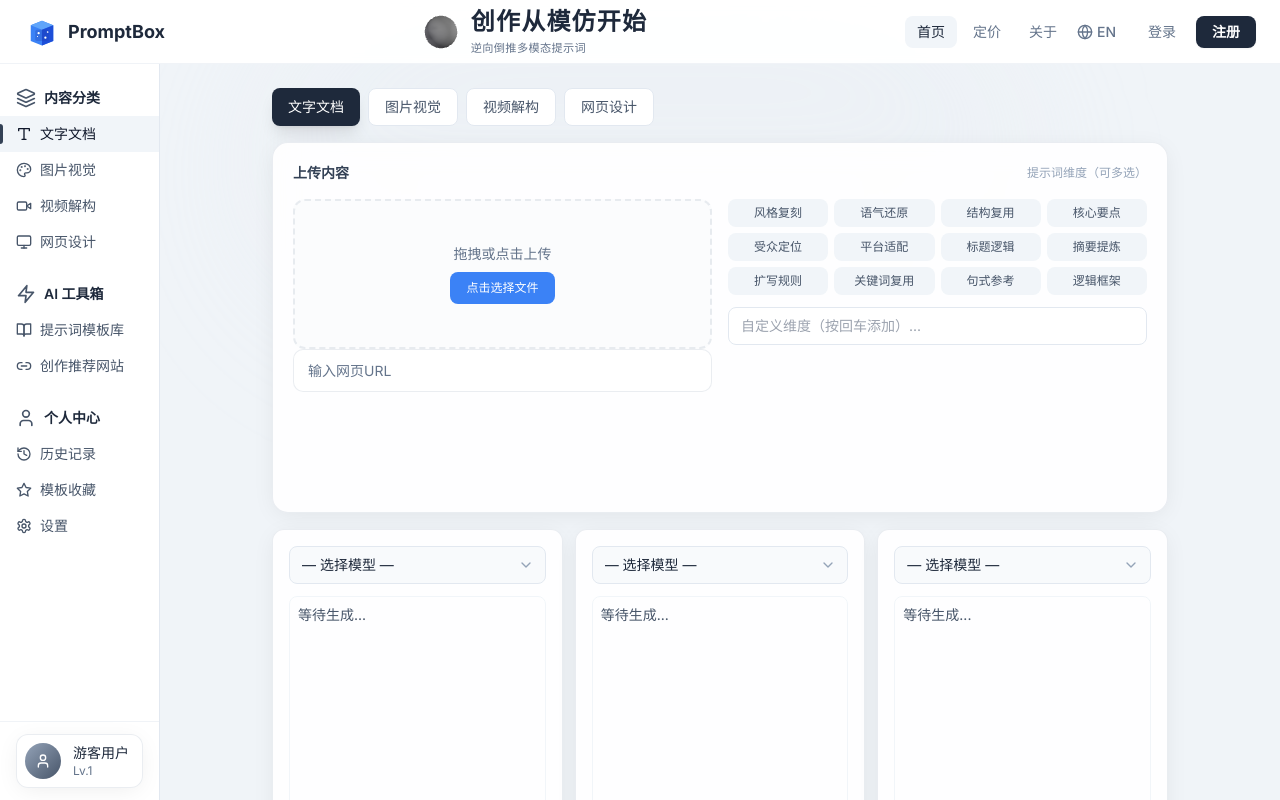
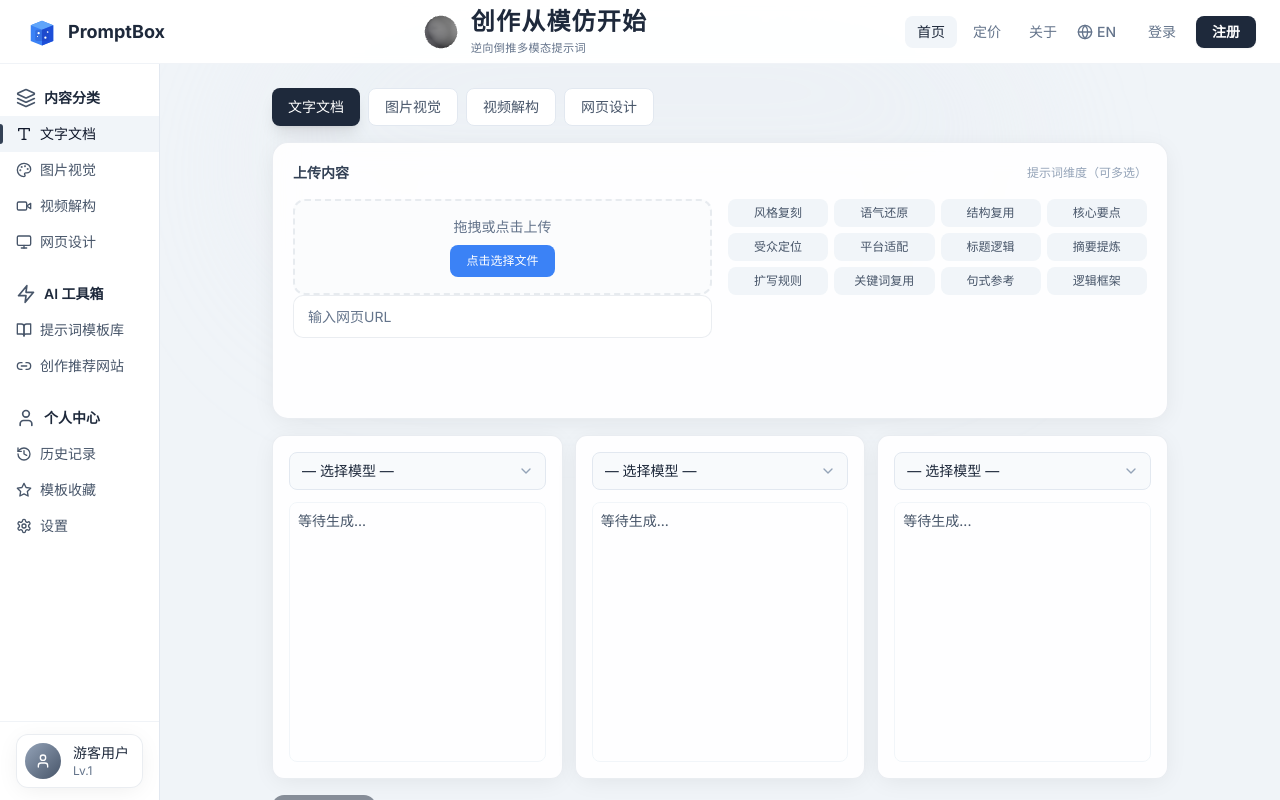
Before and after one commit to oxygen02/promptbox, a Next.js app: page / in a window 1280 px wide. Shown: the top 800 px of the page. Built offline with nearby package versions, Linux system fonts and the light colour scheme.

Commit message:
fix: Compact layout, fix overflow

```diff
--- a/src/app/page.tsx
+++ b/src/app/page.tsx
@@ -540,7 +540,7 @@ ${promptContent}
             {/* 左侧：上传区域 */}
             <div className="w-1/2">
               <div
-                className="upload-zone py-4 px-3 flex flex-col justify-center items-center border border-slate-200 rounded-lg bg-white hover:border-blue-400 hover:bg-blue-50 min-h-[150px] transition-all"
+                className="upload-zone py-4 px-3 flex flex-col justify-center items-center border border-slate-200 rounded-lg bg-white hover:border-blue-400 hover:bg-blue-50 min-h-[60px] transition-all"
                 onPaste={(e) => {
                   e.preventDefault();
                   const text = e.clipboardData.getData('text');
@@ -565,7 +565,7 @@ ${promptContent}
               <input type="text" placeholder="输入网页URL" value={uploadUrl} onChange={(e) => setUploadUrl(e.target.value)} className="input-field w-full py-2 text-sm" />
 
               {/* 用空白占位使左侧高度与右侧维度区域对齐 */}
-              <div className="h-[100px]"></div>
+              <div className="h-[60px]"></div>
 
               <input
                 type="file"
@@ -618,20 +618,7 @@ ${promptContent}
                   </button>
                 ))}
               </div>
-              {/* 自定义维度输入框 - 在维度下方 */}
-              <input
-                type="text"
-                placeholder="自定义维度（按回车添加）..."
-                className="w-full px-3 py-2 text-sm border border-slate-200 rounded-lg mt-3 focus:border-blue-500 focus:ring-1 focus:ring-blue-500 outline-none"
-                onKeyDown={(e) => {
-                  if (e.key === 'Enter' && e.currentTarget.value.trim()) {
-                    if (!selectedDimensions.includes(e.currentTarget.value.trim())) {
-                      setSelectedDimensions([...selectedDimensions, e.currentTarget.value.trim()]);
-                    }
-                    e.currentTarget.value = '';
-                  }
-                }}
-              />
+
             </div>
           </div>
         </div>
@@ -654,7 +641,7 @@ ${promptContent}
                   <ChevronDown className="absolute right-3 top-1/2 -translate-y-1/2 w-4 h-4 text-slate-400 pointer-events-none" />
                 </div>
               </div>
-              <div className="mt-3 h-full overflow-y-auto text-sm text-slate-600 whitespace-pre-wrap border border-slate-100 rounded-lg p-2">{prompt || t.waitingGenerate}</div>
+              <div className="mt-3 h-[calc(40vh-60px)] overflow-y-auto text-sm text-slate-600 whitespace-pre-wrap border border-slate-100 rounded-lg p-2">{prompt || t.waitingGenerate}</div>
               {prompt && (<div className="flex items-center gap-1.5 mt-3 pt-3 border-t border-slate-100"><button onClick={() => handleShare(prompt)} className="p-1.5 hover:bg-slate-100 rounded-lg"><Share2 className="w-4 h-4 text-slate-400" /></button><button className="p-1.5 hover:bg-slate-100 rounded-lg"><Copy className="w-4 h-4 text-slate-400" /></button><button className="p-1.5 hover:bg-slate-100 rounded-lg"><Star className="w-4 h-4 text-slate-400" /></button></div>)}
             </div>
           );})}
```
